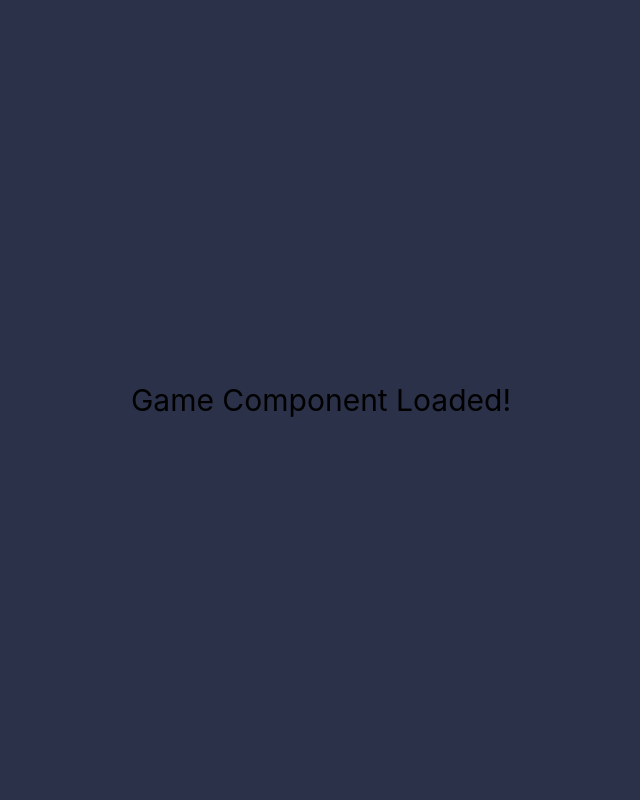
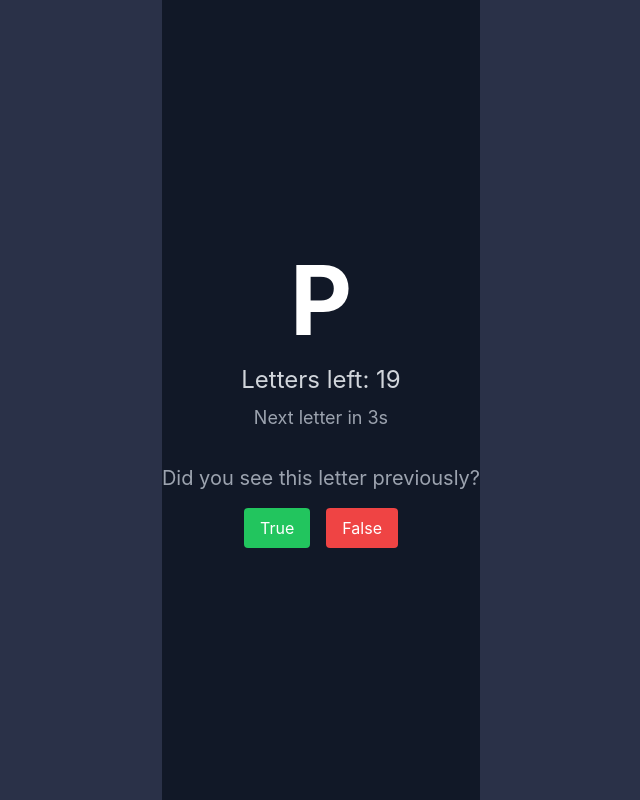
Before and after one commit to SooryaSRajan/n-back-test, a React (Create React App) app: page /game in a window 1280 px wide. Shown: the whole page, without its empty margins (319-959 px from the left). Built offline with nearby package versions, Linux system fonts and the light colour scheme.

Commit message:
Added letter component

```diff
--- a/src/pages/game-page.tsx
+++ b/src/pages/game-page.tsx
@@ -1,6 +1,11 @@
-import React, {useEffect, useState} from 'react';
+import React, { useEffect, useState } from 'react';
 
-const Instructions = ({ countdown }: { countdown: number }) => {
+// Props for the Instructions component
+interface InstructionsProps {
+    countdown: number;
+}
+
+const Instructions: React.FC<InstructionsProps> = ({ countdown }) => {
     return (
         <div className="flex flex-col items-center w-full md:w-3/4 lg:w-2/3 mx-auto">
             <h4 className="mb-4 text-5xl font-extrabold leading-none tracking-tight text-gray-900 md:text-4xl lg:text-5xl dark:text-white">
@@ -14,37 +19,139 @@ const Instructions = ({ countdown }: { countdown: number }) => {
             </p>
         </div>
     );
-}
+};
 
-const GameComponent = () => {
+const GameComponent: React.FC = () => {
+    const [characters, setCharacters] = useState<string[]>([]);
+    const [currentIndex, setCurrentIndex] = useState<number>(0);
+    const [currentCharacter, setCurrentCharacter] = useState<string | null>(null);
+    const [characterToRemember, setCharacterToRemember] = useState<string | null>(null);
+    const [seenLetters, setSeenLetters] = useState<boolean[]>([]);
+    const [countdown, setCountdown] = useState<number>(3); // Countdown state
+
+    useEffect(() => {
+        const generatedCharacters = generateCharacterArray();
+        setCharacters(generatedCharacters);
+        setSeenLetters(new Array(generatedCharacters.length).fill(false)); // Initialize seen letters array
+
+        // Set the first character to be displayed initially
+        setCurrentCharacter(generatedCharacters[0]);
+        setCharacterToRemember(getLetterToRemember(generatedCharacters, 0));
+
+        // Start countdown timer for auto-changing the letter
+        const interval = setInterval(() => {
+            setCountdown((prevCountdown) => {
+                if (prevCountdown <= 1) {
+                    handleNextLetter(); // Move to the next letter when countdown hits 0
+                    return 3; // Reset countdown
+                }
+                return prevCountdown - 1;
+            });
+        }, 1000); // Decrease countdown every second
+
+        return () => clearInterval(interval); // Clean up interval on unmount
+    }, []);
+
+    // Handler to go to the next letter
+    const handleNextLetter = () => {
+        setCurrentIndex((prevIndex) => {
+            const newIndex = prevIndex + 1;
+
+            // Stop if we reach the end of the sequence
+            if (newIndex >= characters.length) {
+                return prevIndex;
+            }
+
+            // Update current character and character to remember
+            setCurrentCharacter(characters[newIndex]);
+            setCharacterToRemember(getLetterToRemember(characters, newIndex));
+
+            return newIndex;
+        });
+        setCountdown(3); // Reset countdown when manually going to the next letter
+    };
+
+    // Handler for button click (True/False)
+    const handleButtonClick = (isTrue: boolean) => {
+        setSeenLetters((prev) => {
+            const updated = [...prev];
+            updated[currentIndex] = isTrue; // Mark the current letter as seen or not
+            return updated;
+        });
+        handleNextLetter(); // Go to the next letter on button click
+    };
+
     return (
-        <div className="text-3xl text-center">
-            <p>Game Component Loaded!</p>
+        <div className="flex flex-col justify-center items-center h-screen bg-gray-900">
+            <div className="text-center mb-8">
+                <h1 className="text-8xl font-bold text-white">{currentCharacter}</h1>
+                <p className="text-2xl mt-4 text-gray-300">Letters left: {characters.length - currentIndex - 1}</p>
+                <p className="text-lg text-gray-400 mt-2">Next letter in {countdown}s</p>
+            </div>
+
+            <p className="text-xl mb-4 text-gray-400">Did you see this letter previously?</p>
+
+            <div className="flex space-x-4">
+                <button
+                    className="bg-green-500 text-white px-4 py-2 rounded"
+                    onClick={() => handleButtonClick(true)}
+                >
+                    True
+                </button>
+                <button
+                    className="bg-red-500 text-white px-4 py-2 rounded"
+                    onClick={() => handleButtonClick(false)}
+                >
+                    False
+                </button>
+            </div>
         </div>
     );
 };
 
-function generateCharacterArray() {
+// Function to get the letter to remember
+function getLetterToRemember(sequence: string[], currentIndex: number): string | null {
+    let closestRepeatIndex = Math.floor(currentIndex / 4) * 4 + 2;
+
+    if (currentIndex >= closestRepeatIndex) {
+        return sequence[closestRepeatIndex];
+    }
+
+    return null;
+}
+
+// Function to generate the character sequence
+function generateCharacterArray(): string[] {
     const alphabet = "ABCDEFGHIJKLMNOPQRSTUVWXYZ";
     const randomLetter = () => alphabet[Math.floor(Math.random() * alphabet.length)];
 
-    let sequence = [];
-    const startIndex = Math.floor(Math.random() * (alphabet.length - 10)); // Ensures enough letters for 10 pairs
+    let sequence: string[] = [];
+    const startIndex = Math.floor(Math.random() * (alphabet.length - 10));
 
-    // Generate sequence for 10 consecutive letters
     for (let i = startIndex; i < startIndex + 10; i++) {
-        const letter = alphabet[i]; // Main letter
-        const randomBetween1 = randomLetter(); // Random letter between the first pair
-        const randomBetween2 = randomLetter(); // Random letter between the second pair
+        const letter = alphabet[i];
+        const randomBetween1 = randomLetter();
+        const randomBetween2 = randomLetter();
 
-        // Push the pattern to the sequence array
         sequence.push(letter, randomBetween1, letter, randomBetween2);
     }
+
+    sequence = sequence.slice(0, 20);
+
+    const firstLetter = sequence[0];
+    const secondLastLetter = sequence[sequence.length - 2];
+    let lastLetter = sequence[sequence.length - 1];
+
+    while (lastLetter === firstLetter || lastLetter === secondLastLetter) {
+        lastLetter = randomLetter();
+    }
+
+    sequence[sequence.length - 1] = lastLetter;
 
     return sequence;
 }
 
-const GamePage = () => {
+const GamePage: React.FC = () => {
     const [changePage, setChangePage] = useState<boolean>(false);
     const [countdown, setCountdown] = useState<number>(5);
 
```
